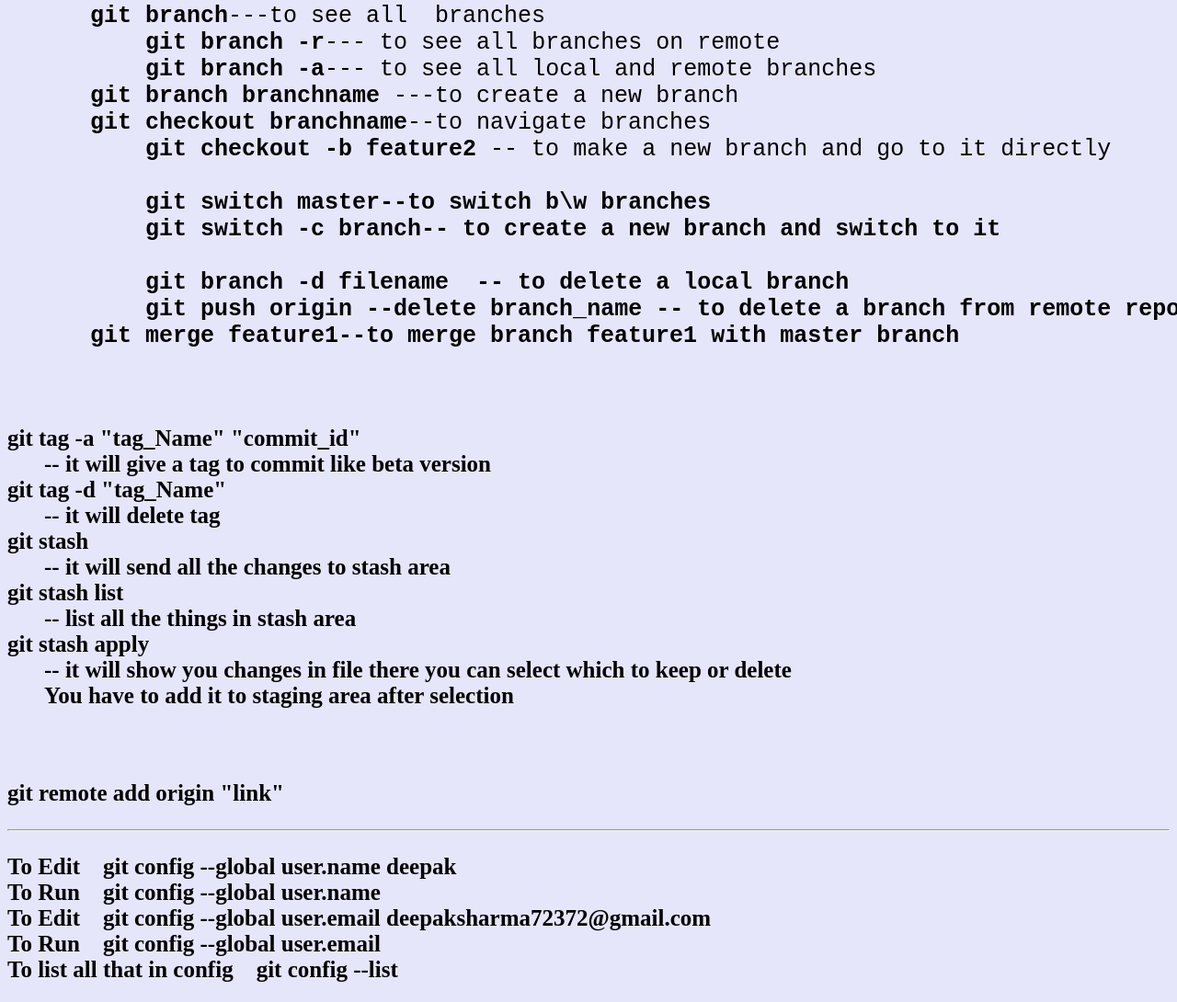
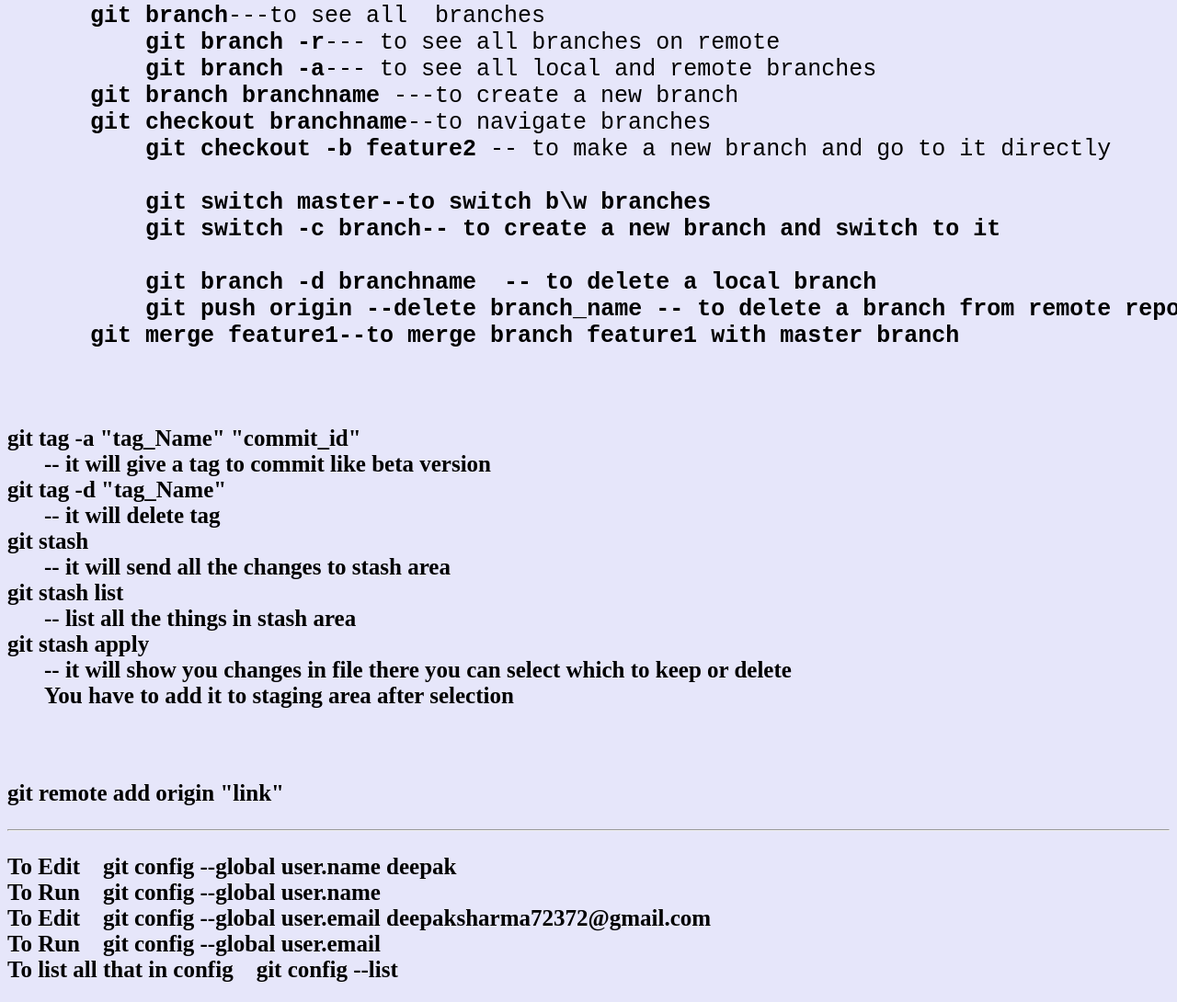
Before and after one commit to chhabrahimanshu1/bashNote, a plain HTML site: page index.html in a window 1280 px wide. Shown: the part 2120-3210 px from the top of the page at 92% size. Drawn offline with Linux system fonts and the light colour scheme.

Commit message:
done change2

```diff
--- a/index.html
+++ b/index.html
@@ -96,7 +96,7 @@
 	  <b>git switch master<b/>--to switch b\w branches
 	  <b>git switch -c branch<b/>-- to create a new branch and switch to it
 
-	  <b>git branch -d filename</b>  -- to delete a local branch
+	  <b>git branch -d branchname</b>  -- to delete a local branch
 	  <b>git push origin --delete branch_name</b> -- to delete a branch from remote repo
       <b>git merge feature1</b>--to merge branch feature1 with master branch
 
```
